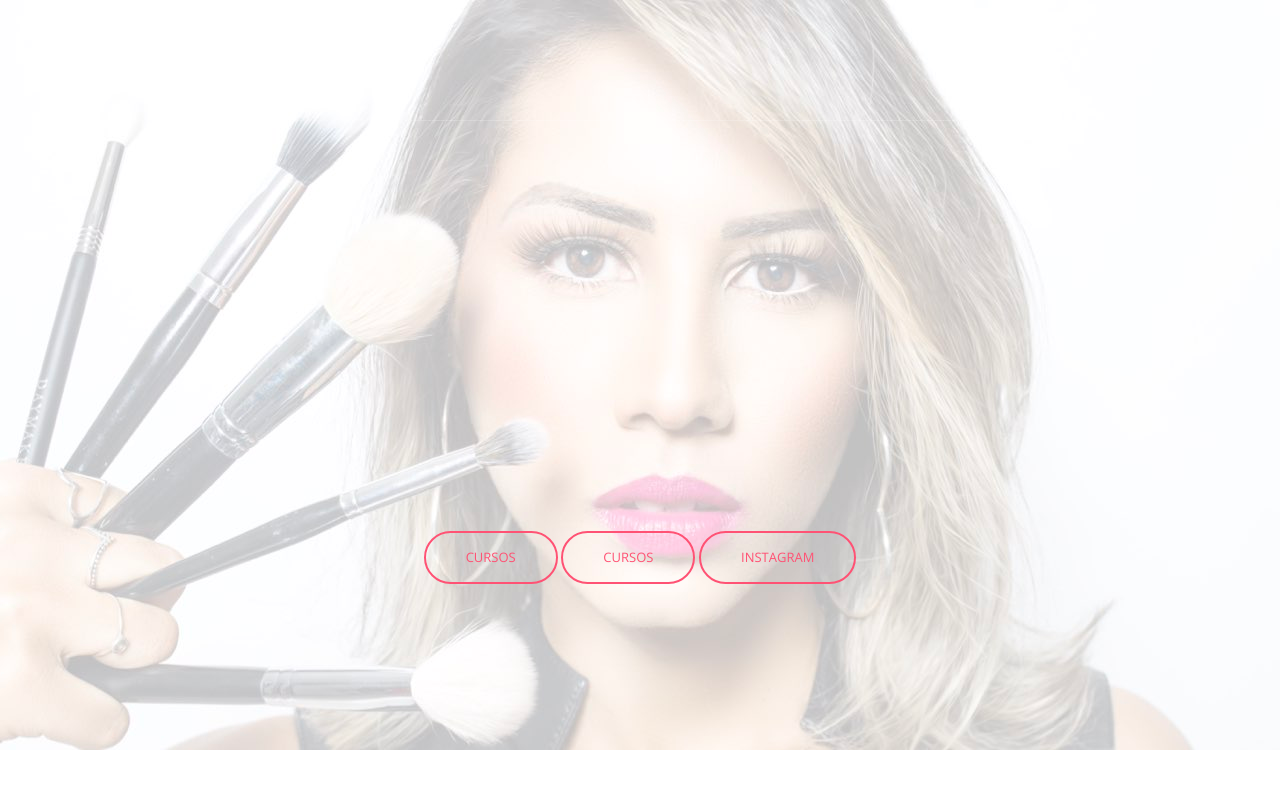
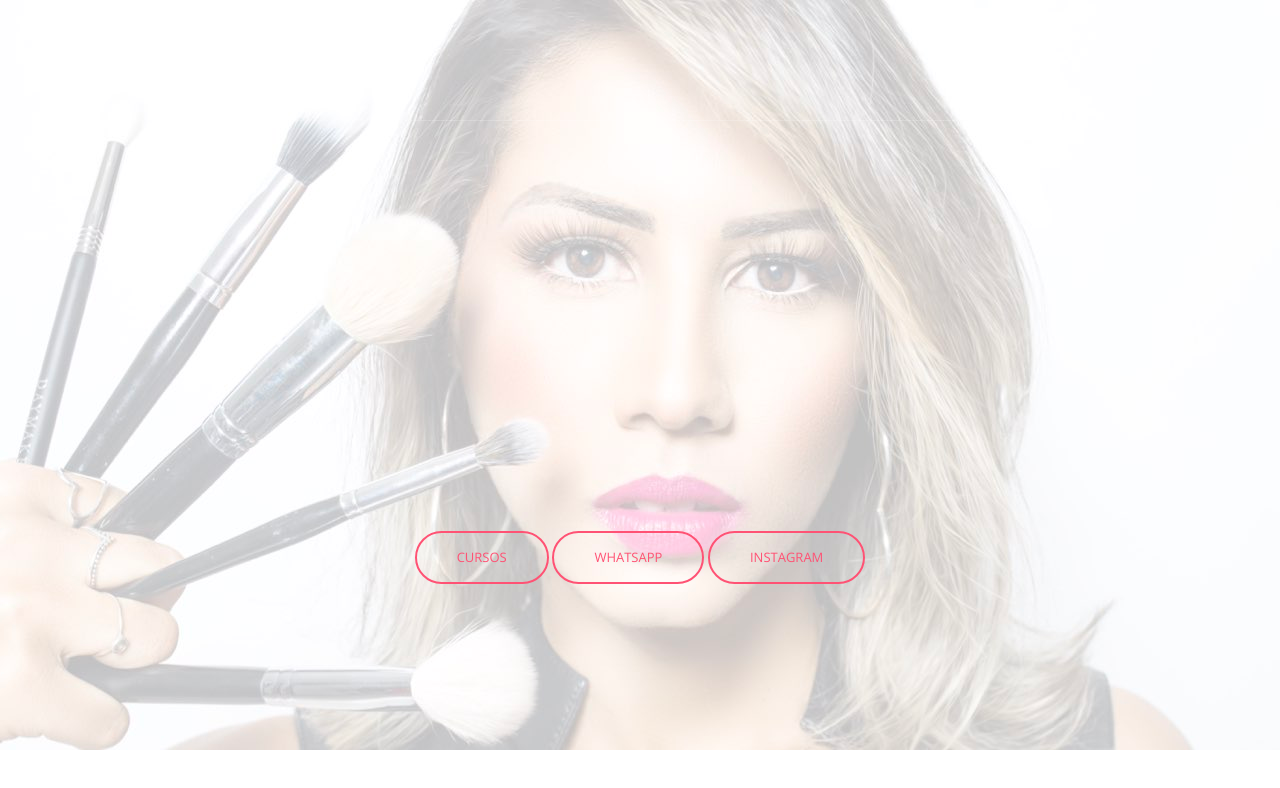
Before and after one commit to sergioabrantes/KeillaLima, a plain HTML site: page index.html in a window 1280 px wide. Drawn offline with nearby package versions, Linux system fonts and the light colour scheme.

Commit message:
Update index.html

```diff
--- a/index.html
+++ b/index.html
@@ -63,7 +63,7 @@
                         <h1> </h1>
 
                         <!--<p class="intro">Keilla Lima, em breve novidades.</p>-->
-                        <a href="#" class="btn btn-accent btn-large">Cursos</a>  <a href="#" class="btn btn-accent btn-large">Cursos</a> <a href="#" class="btn btn-accent btn-large">Instagram</a>
+                        <a href="https://cursos.keillalima.com.br/automake" class="btn btn-accent btn-large">Cursos</a>  <a href="https://api.whatsapp.com/send?phone=5563981033333&source=&data=&app_absent=" class="btn btn-accent btn-large">WhatsApp</a> <a href="https://www.instagram.com/estudiokeillalima/" class="btn btn-accent btn-large">Instagram</a>
                     </div>
                 </div>
             </div>
```
